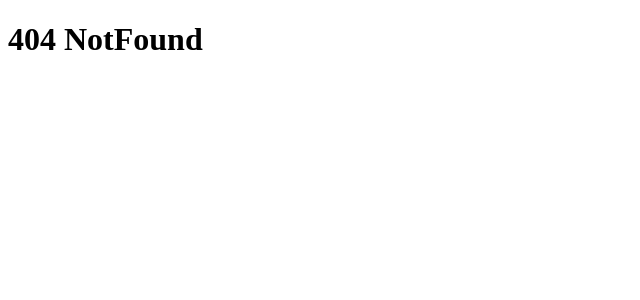
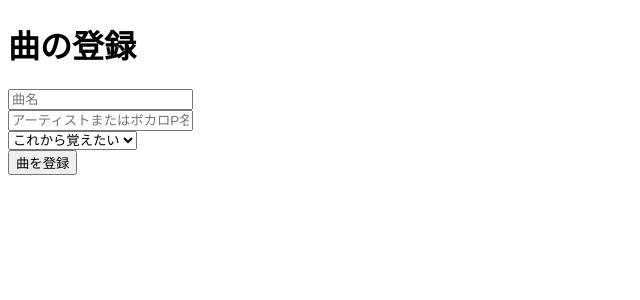
Before and after one commit to TakutoMorigaki/my-karaoke-app, a React (Vite) app: page /add in a window 1280 px wide. Before the commit this address had no page. Shown: the top 300 px of the page, without its empty margins (0-640 px from the left). Built offline with nearby package versions, Linux system fonts and the light colour scheme.

Commit message:
曲の登録ページの作成

```diff
--- a/src/App.jsx
+++ b/src/App.jsx
@@ -1,12 +1,10 @@
-import { useState } from 'react';
 import { Routes, Route, BrowserRouter } from 'react-router-dom';
 import Login from './pages/Login';
 import Home from './pages/Home';
 import NotFound from './pages/NotFound';
+import Add from './pages/add';
 
 function App() {
-  //const [username, setUsername] = useState('');
-  //const [password, setPassword] = useState('');
 
   return (
     <>
@@ -14,6 +12,7 @@ function App() {
           <Route path='/' element={<Login />} />
           <Route path='/home' element={<Home />} />
           <Route path='*' element={<NotFound />} />
+          <Route path='/add' element={<Add />} />
         </Routes>
     </>
   )
--- /dev/null
+++ b/src/context/SongContext.jsx
@@ -0,0 +1,29 @@
+import { useContext, createContext, useState } from "react";
+
+const songContext = createContext(null);
+
+export function Songprovider({children}) {
+    const [songs, setSongs] = useState([]);
+
+    const addSong = (songTitle, songArtist, songCategory) => {
+
+        const newSong = {
+        title: songTitle.trim(),
+        artist: songArtist.trim(),
+        songCategory
+        };
+
+        setSongs(prevSongs => [...prevSongs, newSong]);
+    };
+
+
+    return(
+        <songContext.Provider value={{ songs, addSong}}>
+            {children}
+        </songContext.Provider>
+    )
+}
+
+export function useSong() {
+    return useContext(songContext);
+}
--- a/src/main.jsx
+++ b/src/main.jsx
@@ -3,13 +3,16 @@ import { createRoot } from 'react-dom/client'
 import { BrowserRouter } from 'react-router-dom'
 import { Authprovider } from './context/AuthContext.jsx'
 import App from './App.jsx'
+import { Songprovider } from './context/SongContext.jsx'
 
 createRoot(document.getElementById('root')).render(
   <StrictMode>
     <Authprovider>
+    <Songprovider>
     <BrowserRouter>
       <App />
     </BrowserRouter>
+    </Songprovider>
     </Authprovider>
   </StrictMode>,
 )
--- a/src/pages/Home.jsx
+++ b/src/pages/Home.jsx
@@ -14,6 +14,7 @@ function Home() {
         <>
         <h1>ホームページﾃﾞｽ</h1>
         <p>ようこそ{username}さん！</p>
+        <button onClick={() => navigate('/add')}>曲の登録画面へ</button>
         <button onClick={handleLogout} className="Logoutbtn">ログアウト</button>
         </>
     )
--- /dev/null
+++ b/src/pages/add.jsx
@@ -0,0 +1,51 @@
+import { useState } from "react";
+import { useSong } from "../context/SongContext";
+
+function Add() {
+   const [inputtitle, setInputtitle] = useState('');
+   const [inputartist, setInputartist] = useState('');
+   const [inputcategory, setInputcategory] = useState('これから覚えたい');
+   const {addSong} = useSong();
+
+
+   const handleAddSong = () => {
+        if(inputtitle.trim() === '' || inputartist.trim() === ''){
+            alert('アーティスト名と、曲名は必ず入力してください')
+            return;
+        }
+        addSong(inputtitle, inputartist, inputcategory)
+
+        setInputtitle('');
+        setInputartist('');
+        setInputcategory('これから覚えたい');
+   }
+
+   return(
+        <>
+        <h1>曲の登録</h1>
+        <input
+            type="text"
+            placeholder="曲名"
+            value={inputtitle}
+            onChange={(e) => setInputtitle(e.target.value)}
+            /><br />
+            <input
+                type="text"
+                placeholder="アーティストまたはボカロP名"
+                value={inputartist}
+                onChange={(e) => setInputartist(e.target.value)}
+                /><br />
+            <select
+                value={inputcategory}
+                onChange={(e) => setInputcategory(e.target.value)}
+            >
+                <option value="歌いたい">歌いたい</option>
+                <option value="よく歌う">よく歌う</option>
+                <option value="これから覚えたい">これから覚えたい</option>
+            </select><br />
+            <button onClick={handleAddSong} className="addbtn">曲を登録</button>
+        </>
+    )
+}
+
+export default Add;
```
